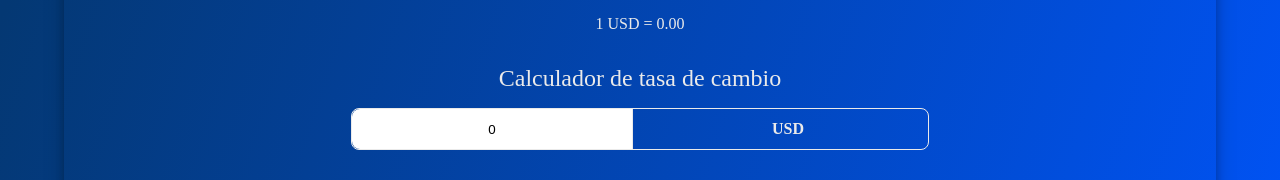
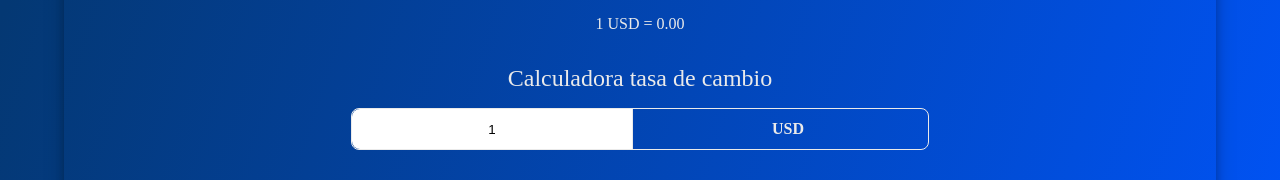
Before and after one commit to espejolui/trm, an Angular app: page / in a window 1280 px wide. Shown: the part 164-344 px from the top of the page. Built offline with nearby package versions, Linux system fonts and the light colour scheme; no server answers; a web font is replaced by a local one.

Commit message:
Ajuste de calculadora de cambio

```diff
--- a/src/app/get-dolar/get-dolar.component.html
+++ b/src/app/get-dolar/get-dolar.component.html
@@ -7,25 +7,25 @@
   </p>
   }
 
-  <h3 class="subtitle">Calculador de tasa de cambio</h3>
+  <h3 class="subtitle">Calculadora tasa de cambio</h3>
 
   <article>
     <form>
       <input inputmode="numeric" [(ngModel)]="dolarInput" id="inputDolar" name="dolarConverter" required>
+
     </form>
 
     <div>
       <p><strong>USD</strong></p>
-
-      @if (DolarPeso() > 0) {
-      <p>= COP. {{DolarPeso() | number: '1.2-2'}}</p>
+      @if (dolarPeso() > 0) {
+      <p>= COP. {{dolarPeso() | number: '1.2-2'}}</p>
       }
     </div>
   </article>
 
   <article>
     <form>
-      <input inputmode="numeric" [(ngModel)]="pesoInput" id="inputPeso" name="dolarConverter" required>
+      <input inputmode="numeric" [(ngModel)]="pesoInput" id="inputPeso" name="pesoConverter" required>
     </form>
 
     <div>
--- a/src/app/get-dolar/get-dolar.component.ts
+++ b/src/app/get-dolar/get-dolar.component.ts
@@ -14,29 +14,24 @@ import { DateService } from '../service/date.service';
 })
 export class GetDolarComponent implements OnInit {
 
-  public titlePage: string;
+  public titlePage: string = "Para hoy";
   public dolarData!: { value: number, currency: string };
-  public dolarInput: number;
-  public pesoInput: number;
-
+  public dolarInput: number = 1;
+  public pesoInput: number = 0;
 
   constructor(private http: HttpClient) {
-    this.titlePage = "Para hoy",
-      this.dolarData = { value: 0, currency: '' },
-      this.dolarInput = 0,
-      this.pesoInput = 0
+    this.dolarData = { value: 0, currency: '' }
   }
 
   // Obteniendo el servicio del formato de la fecha
   getDateFormatted = () => DateService();
 
-
   // Obteniendo datos con HttpClient del banco de la república
   getDolar = () => {
     this.http.get("https://www.datos.gov.co/resource/32sa-8pi3.json").subscribe({
       next: (data: any) => {
-        const currentDay = data[1]; // 18
-        const nextDay = data[0]; // 19
+        const currentDay = data[1];
+        const nextDay = data[0];
 
         const currentDate = new Date().toLocaleDateString("es-CO", { timeZone: "America/Bogota" });
         const apiDate = new Date(nextDay.vigenciahasta).toLocaleDateString("es-CO", { timeZone: "America/Bogota" });
@@ -49,14 +44,11 @@ export class GetDolarComponent implements OnInit {
       },
       error: (error: string) => {
         alert(error);
-      },
-      complete: () => {
-        console.log("Función finalizada");
       }
     });
   };
 
-  DolarPeso = () => {
+  dolarPeso = () => {
     const result = this.dolarInput * this.dolarData.value
     return result
   }
```
